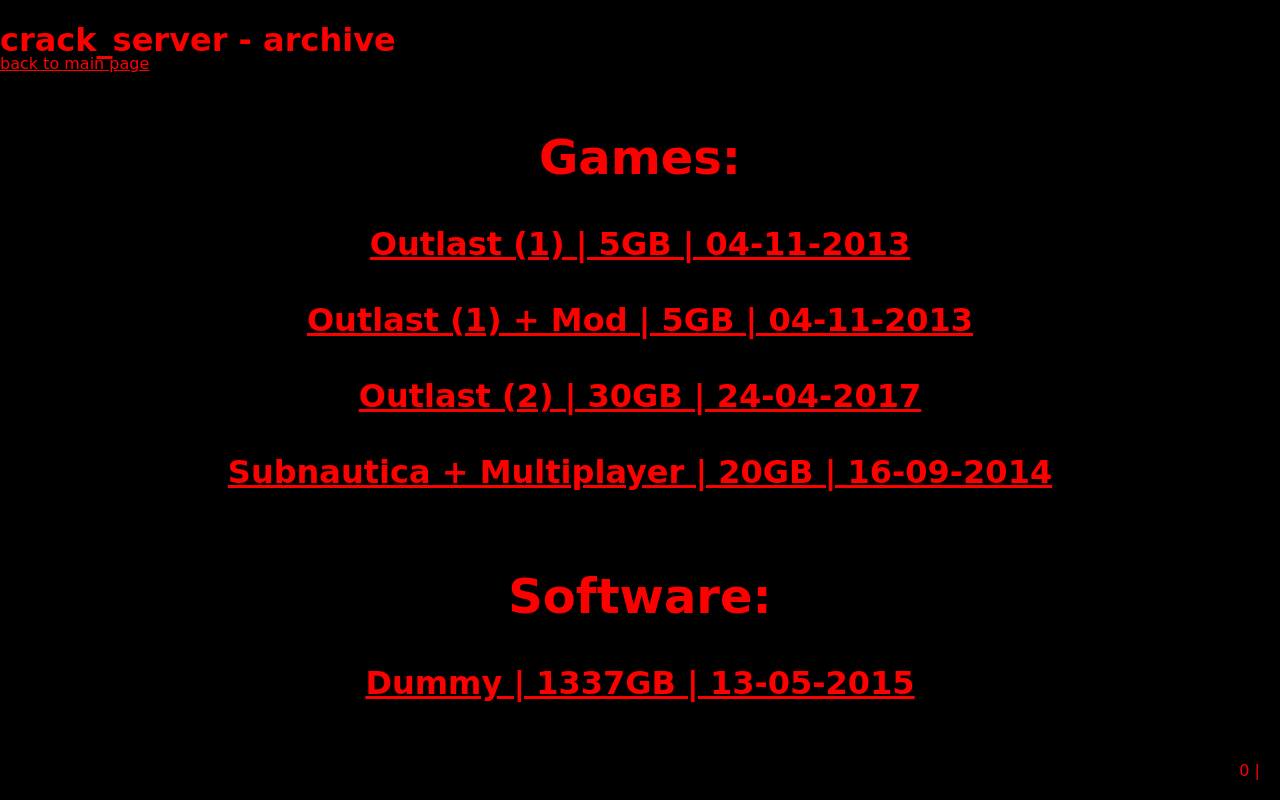
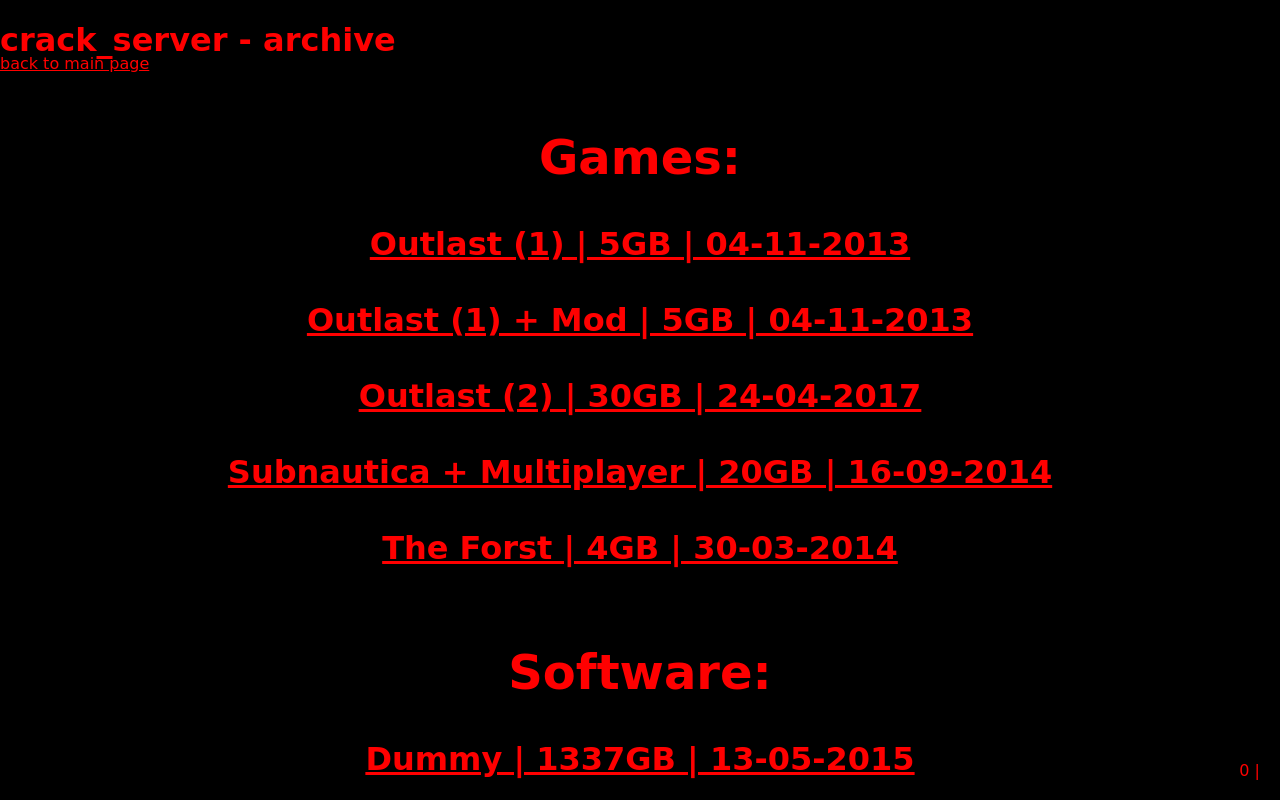
Before and after one commit to secret-pommes/crack_server, a website: page public/pages/archive.html in a window 1280 px wide. Drawn offline with Linux system fonts and the light colour scheme; no server answers; a web font is replaced by a local one.

Commit message:
the forest

```diff
--- a/public/pages/archive.html
+++ b/public/pages/archive.html
@@ -33,6 +33,8 @@
             <a href="/dl/outlast2.7z">Outlast (2) | 30GB | 24-04-2017</a>
             <br /><br />
             <a href="/dl/SubnauticaMultiplayer.7z">Subnautica + Multiplayer | 20GB | 16-09-2014</a>
+            <br /><br />
+            <a href="/dl/The.Forest.v1.12.zip">The Forst | 4GB | 30-03-2014</a>
           </div>
           <br>
           <div class="software">
```
